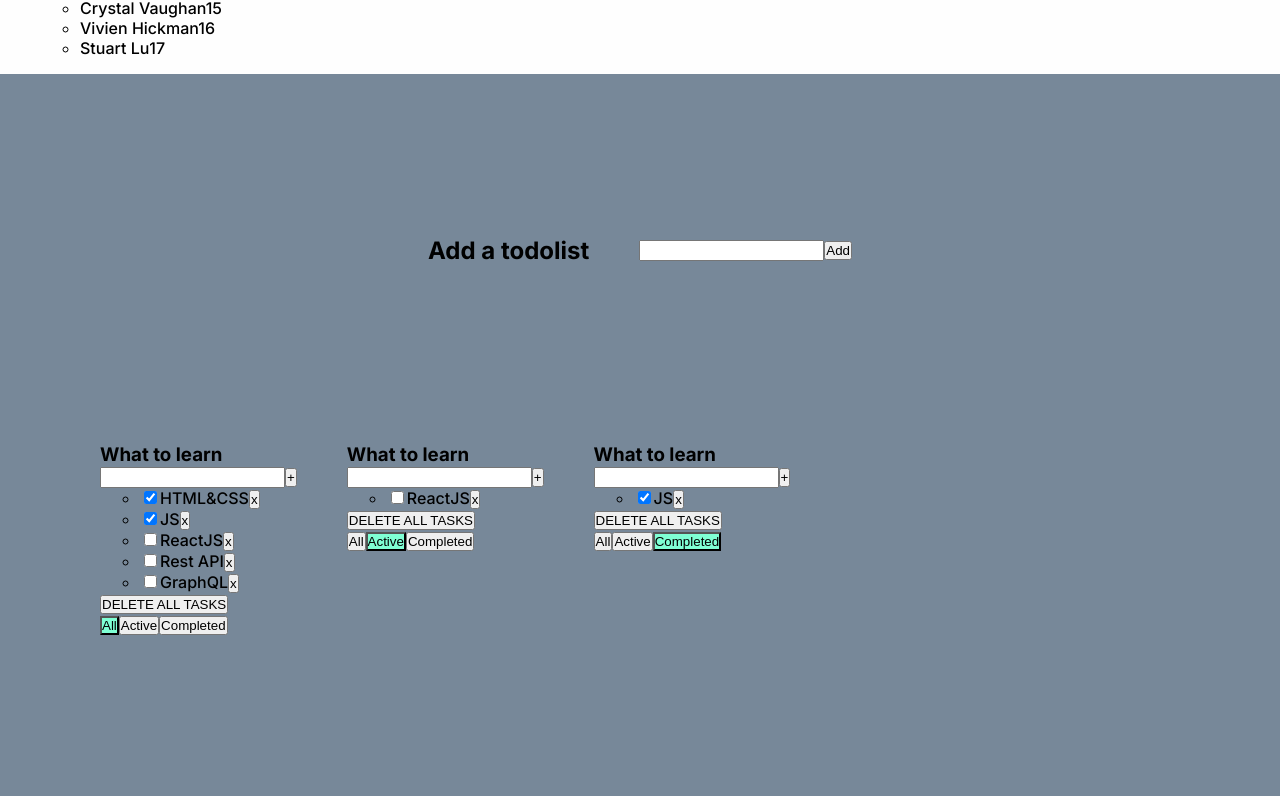
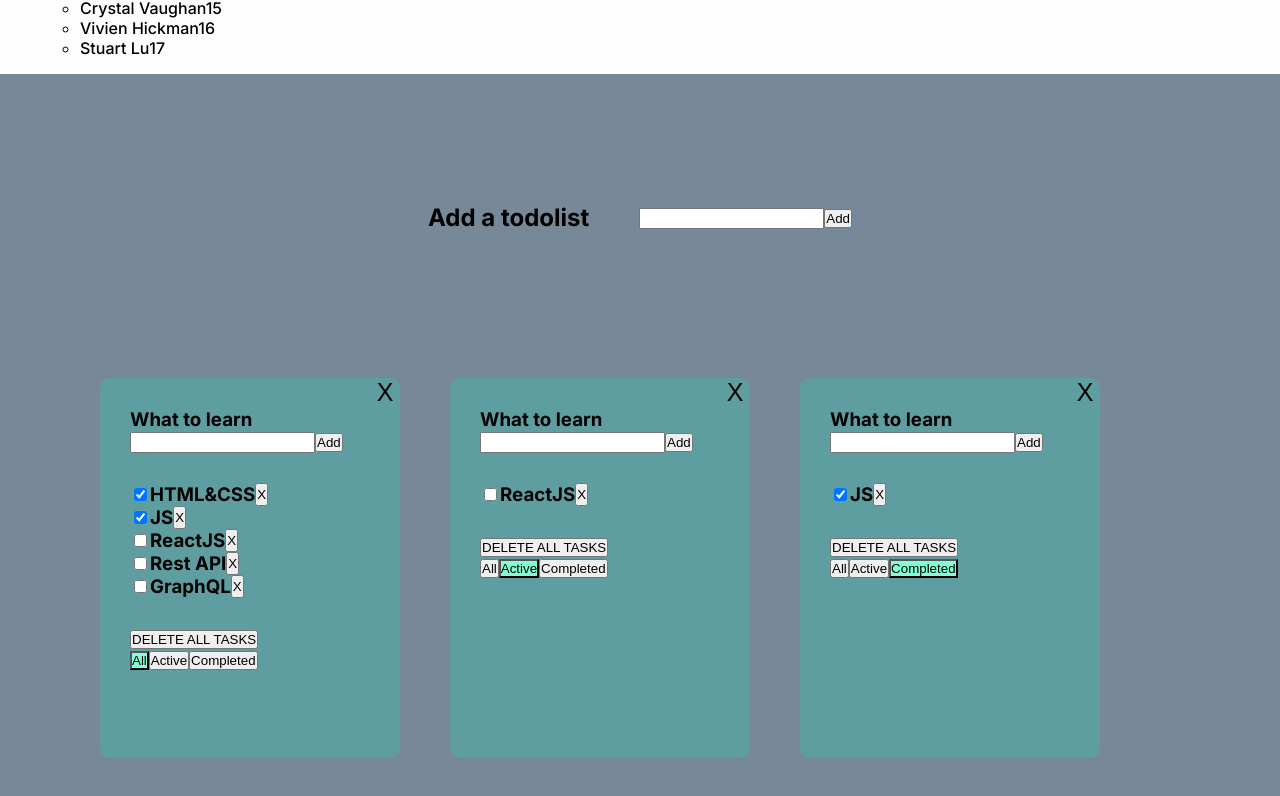
Before and after one commit to Lekade/Training, a React (Create React App) app: page / in a window 1280 px wide. Shown: the part 1709-2505 px from the top of the page. Built offline with nearby package versions, Linux system fonts and the light colour scheme.

Commit message:
stylization and throwing of props

```diff
--- a/src/components/todo/Todolist.tsx
+++ b/src/components/todo/Todolist.tsx
@@ -1,6 +1,10 @@
-import React, {ChangeEvent, KeyboardEvent, useState} from 'react';
+import React from 'react';
 import {FilterValuesType} from './TodolistApp';
 import './TodolistApp.css';
+import Button from "./button/Button";
+import AddItemForm from "./addItemForm/AddItemForm";
+import styled from "styled-components";
+import {TitleInput} from "./titleInput/TitleInput";
 
 export type TaskType = {
     idTask: string
@@ -17,29 +21,20 @@ type TodolistPropsType = {
     addNewTask: (inputValue: string, todolistId: string) => void
     changeStatusTask: (idTask: string, isDone: boolean, todolistId: string) => void
     activeFilter: FilterValuesType
-    changeFilter: (value:FilterValuesType, todolistId: string) => void
+    changeFilter: (value: FilterValuesType, todolistId: string) => void
+    deleteTodolist: (todolistId: string) => void
+    changeTitleTodolist: (title: string, todolistId: string) => void
+    changeTitleTask: (title: string, idTask: string, todolistId: string) => void
 }
 
 export function Todolist(props: TodolistPropsType) {
 
-    const [inputValue, setInputValue] = useState('')
-    const [error, setError] = useState(false)
-
-    const changeInputValue = (e: ChangeEvent<HTMLInputElement>) => {
-        error && setError(false)
-        setInputValue(e.currentTarget.value)
+    const addItemTasks = (inputValue: string) => {
+        props.addNewTask(inputValue.trim(), props.todolistId)
     }
-
-    const addTask = () => {
-        if(inputValue.trim()){
-            props.addNewTask(inputValue.trim(), props.todolistId)
-            setInputValue('')
-        }else {
-            setError(true)
-        }
+    const changeTitleTodolistHandler = (title: string) => {
+        props.changeTitleTodolist(title, props.todolistId)
     }
-
-    const onInputKeyDown = (e: KeyboardEvent<HTMLInputElement>) => e.key === "Enter" && addTask()
 
     let tasksForTodolist = props.tasks;
 
@@ -51,40 +46,83 @@ export function Todolist(props: TodolistPropsType) {
     }
 
 
-    return <div>
-        <h3>{props.title}</h3>
-        <div>
-            <input className={error ? 'error' : ''} value={inputValue} onChange={changeInputValue} onKeyDown={onInputKeyDown}/>
-            <button onClick={addTask}>+</button>
-            {error && <div className='error-message'>The field is required</div>}
-        </div>
+    return <TodolistStyled>
+        <DeleteTodolist><Button onClick={() => props.deleteTodolist(props.todolistId)}>X</Button></DeleteTodolist>
+        <TitleInput title={props.title} onChangeTitle={changeTitleTodolistHandler}/>
+        <AddItemForm addItem={addItemTasks}/>
         <ul>
             {
-                tasksForTodolist.map(t => <li key={t.idTask}>
-                    <input type="checkbox" onChange={(e) => props.changeStatusTask(t.idTask, e.currentTarget.checked, props.todolistId)}
-                           checked={t.isDone}/>
-                    <span>{t.title}</span>
-                    <button onClick={() => props.removeTask(t.idTask, props.todolistId)}>x</button>
-                </li>)
+                tasksForTodolist.map(t => {
+                    const changeTitleTaskHandler = (title: string)=>{
+                        props.changeTitleTask(title, t.idTask, props.todolistId)
+                    }
+
+                        return (
+                            <Task key={t.idTask}>
+                                <input type="checkbox"
+                                       onChange={(e) => props.changeStatusTask(t.idTask, e.currentTarget.checked, props.todolistId)}
+                                       checked={t.isDone}/>
+                                <TitleInput title={t.title} onChangeTitle={changeTitleTaskHandler}/>
+                                <Button onClick={() => props.removeTask(t.idTask, props.todolistId)}>X</Button>
+                            </Task>
+                        )}
+                )
             }
         </ul>
-        <button onClick={() => props.removeAllTasks(props.todolistId)}>DELETE ALL TASKS</button>
+        <Button onClick={() => props.removeAllTasks(props.todolistId)}>DELETE ALL TASKS</Button>
         <div>
-            <button className={props.activeFilter === 'all' ? 'active-filter' : ''} onClick={() => {
-                props.changeFilter("all", props.todolistId)
-            }}>
-                All
-            </button>
-            <button className={props.activeFilter === 'active' ? 'active-filter' : ''} onClick={() => {
-                props.changeFilter("active", props.todolistId)
-            }}>
-                Active
-            </button>
-            <button className={props.activeFilter === 'completed' ? 'active-filter' : ''} onClick={() => {
-                props.changeFilter("completed", props.todolistId)
-            }}>
-                Completed
-            </button>
+            <Button className={props.activeFilter === 'all' ? 'active-filter' : ''}
+                    onClick={() => {
+                        props.changeFilter("all", props.todolistId)
+                    }}>All</Button>
+            <Button className={props.activeFilter === 'active' ? 'active-filter' : ''}
+                    onClick={() => {
+                        props.changeFilter("active", props.todolistId)
+                    }}>Active</Button>
+            <Button className={props.activeFilter === 'completed' ? 'active-filter' : ''}
+                    onClick={() => {
+                        props.changeFilter("completed", props.todolistId)
+                    }}>Completed</Button>
         </div>
-    </div>
+    </TodolistStyled>
 }
+
+
+const TodolistStyled = styled.li`
+  display: block;
+  min-width: 300px;
+  min-height: 200px;
+  background-color: cadetblue;
+  padding: 30px;
+  margin: 0;
+  border-radius: 10px;
+  position: relative;
+  list-style-type: none;
+
+  ul {
+    padding-top: 30px;
+    padding-bottom: 30px;
+    padding-left: 0;
+  }
+`
+const DeleteTodolist = styled.div`
+  width: 30px;
+  height: 30px;
+  position: absolute;
+  top: 0;
+  right: 0;
+
+  Button {
+    width: 100%;
+    height: 100%;
+    background-color: transparent;
+    font-size: 25px;
+    border: none;
+  }
+`
+
+const Task = styled.li`
+  list-style-type: none;
+  display: flex;
+
+`
```
